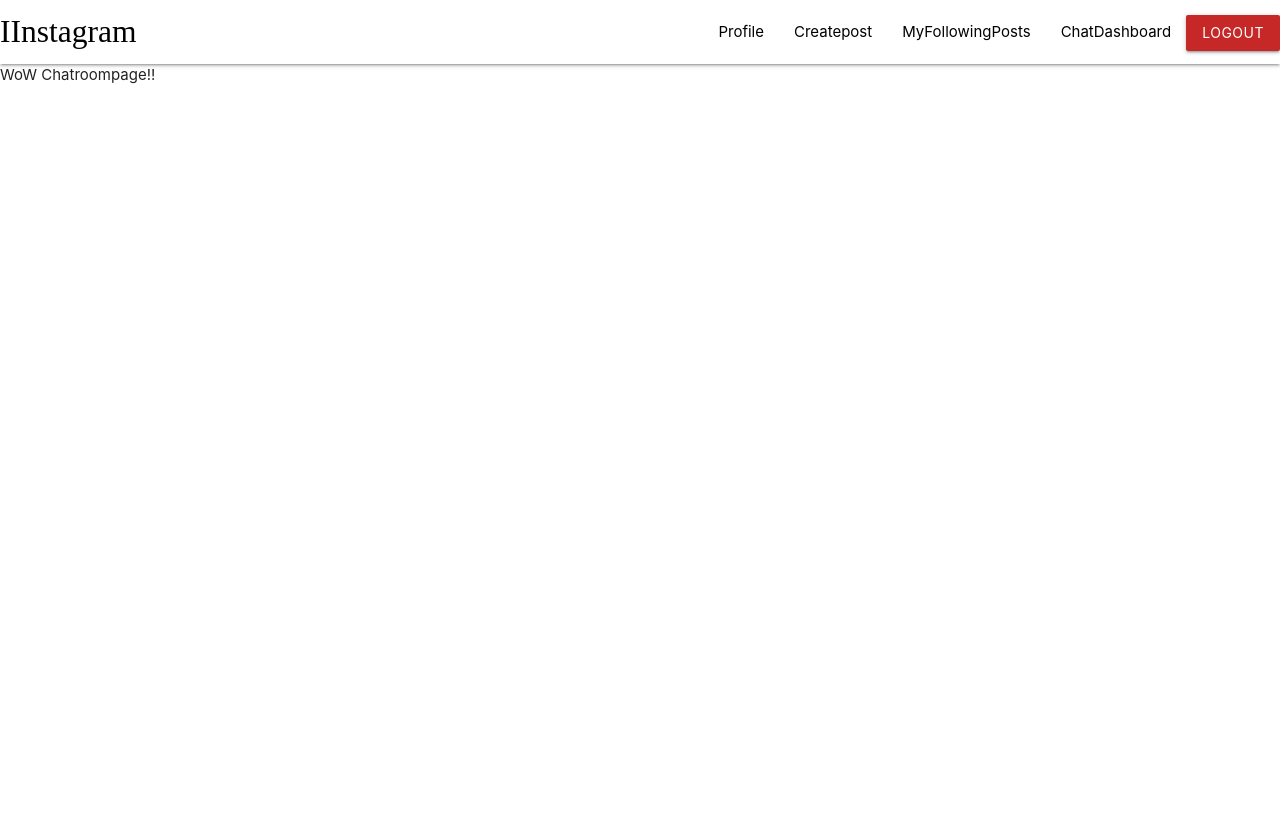
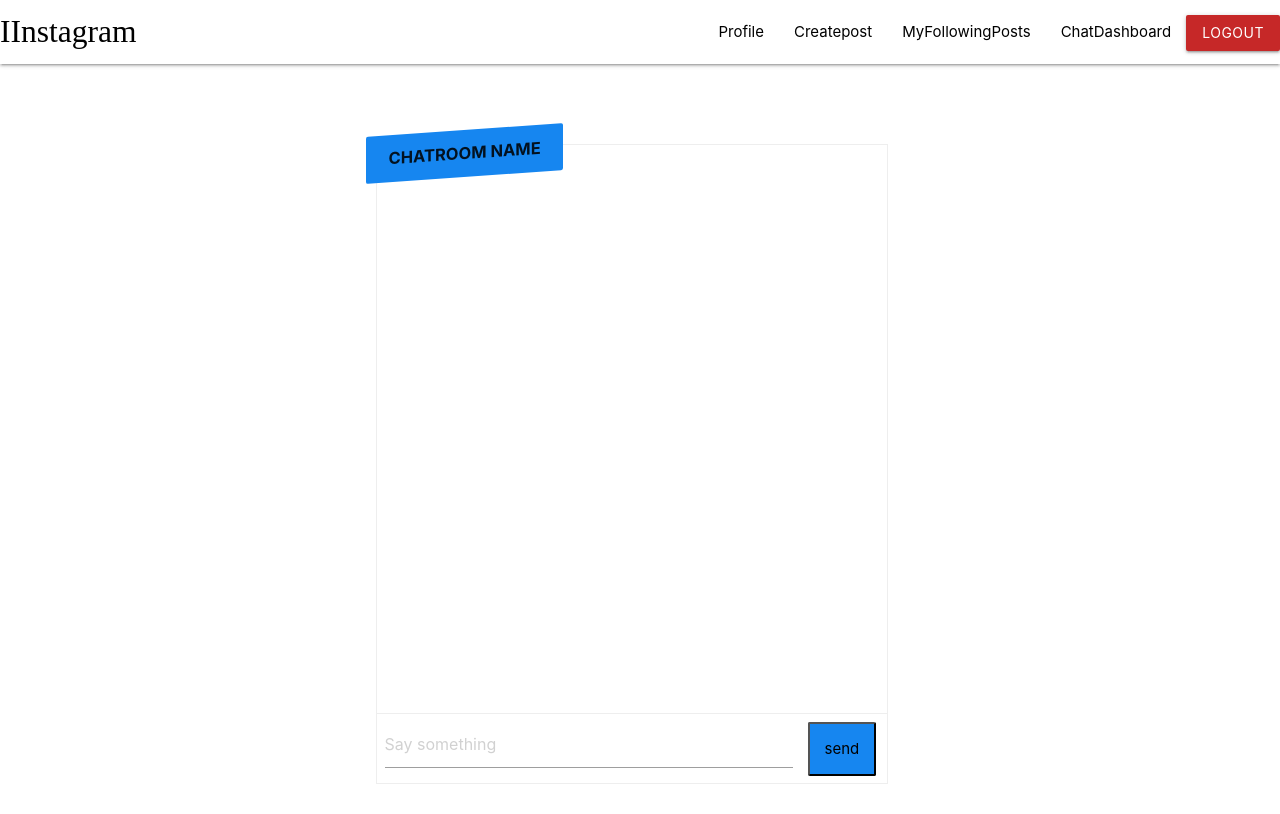
Before and after one commit to Yeaseen/IInstagram_MERN_STACK_Project, a React (Create React App) app in the folder client/: page /chatroompage/1 in a window 1280 px wide. Shown: the top 814 px of the page. Built offline with nearby package versions, Linux system fonts and the light colour scheme; sample sign-in values are in the browser's storage; a web font is replaced by a local one.

Commit message:
server client connnects

```diff
--- a/client/src/App.css
+++ b/client/src/App.css
@@ -136,3 +136,62 @@
     padding: 0.25rem 1rem;
     border-radius: 2px;
   }
+
+
+
+  .chatroomPage {
+    display: grid;
+    align-items: center;
+    justify-content: center;
+    height: 100vh;
+    width: 100vw;
+    margin: -8px;
+  }
+
+  .chatroomSection {
+    width: 40vw;
+    height: 80vh;
+    margin: auto;
+    border: 1px solid #eee;
+    position: relative;
+  }
+
+  .chatroomContent {
+    position: absolute;
+    top: 2.5rem;
+    left: 0;
+    right: 0;
+    bottom: 3.5rem;
+    padding: 0.5rem;
+    overflow: auto;
+  }
+
+  .chatroomActions {
+    position: absolute;
+    bottom: 0;
+    left: 0;
+    right: 0;
+    padding: 0.5rem;
+    display: grid;
+    grid-template-columns: 1fr 72px;
+    grid-gap: 1rem;
+    border-top: 1px solid #eee;
+  }
+
+  .chatroomActions button {
+    height: 100%;
+  }
+
+  .message {
+    margin-bottom: 0.25rem;
+  }
+
+  .otherMessage {
+    color: #0099cc;
+    font-weight: bold;
+  }
+
+  .ownMessage {
+    color: #00cc00;
+    font-weight: bold;
+  }
--- a/client/src/App.js
+++ b/client/src/App.js
@@ -25,12 +25,6 @@
 const Routing = (props) => {
     const history = useHistory()
     const { state, dispatch } = useContext(userContext)
-
-
-
-
-
-
     useEffect(() => {
         const user = JSON.parse(localStorage.getItem("user"))
         //console.log(typeof(user),user)
@@ -80,7 +74,7 @@
                 <ChatDashboard />
             </Route>
 
-            <Route path="/chatroompage/:id" >
+            <Route path="/chatroompage/:chatroomId" >
                 <ChatRoomPage />
             </Route>
 
--- a/client/src/WebSocket.js
+++ b/client/src/WebSocket.js
@@ -11,7 +11,7 @@
 export default ({ children }) => {
     let ws;
     const [socket, setSocket] = useState(null)
-     const setupSocket =  (token) => {
+    const setupSocket =  (token) => {
 
         //const token = localStorage.getItem("jwt")
         if (token && !socket) {
--- a/client/src/components/Navbar.js
+++ b/client/src/components/Navbar.js
@@ -3,7 +3,6 @@
 import { userContext } from '../App'
 
 import { WebSocketContext } from '../WebSocket'
-import makeToast from '../Toaster'
 
 const NavBar = () => {
     const history = useHistory()
@@ -23,8 +22,7 @@
                             localStorage.clear()
                             dispatch({ type: "CLEAR" })
                             history.push("/signin")
-                            ws.socket.disconnect()
-
+                            //if(ws.socket){ws.socket.disconnect()}
                         }}
                     >
                         Logout
@@ -36,7 +34,6 @@
         else {
             return [
                 <li><Link to="/signin">
-
                     Signin</Link></li>,
                 <li><Link to="/signup">Signup</Link></li>
             ]
--- a/client/src/components/screens/ChatRoomPage.js
+++ b/client/src/components/screens/ChatRoomPage.js
@@ -1,16 +1,98 @@
 import React, { useState, useEffect, useContext } from 'react'
 import { userContext } from '../../App'
 
-
+import { WebSocketContext } from '../../WebSocket'
 import { useParams } from 'react-router-dom'
 
-const ChatRoomPage = ()=>{
-    const {chatroomId} = useParams()
+
+const ChatRoomPage = () => {
+    const { chatroomId } = useParams()
+    const ws = useContext(WebSocketContext)
+    const [messages, setMessages] = useState([])
+    const { state, dispatch } = useContext(userContext)
+    const messageRef = React.useRef()
+
+    const sendMessage = () => {
+        if (ws.socket) {
+            ws.socket.emit("chatroomMessage", {
+                chatroomId,
+                message: messageRef.current.value
+            })
+
+            messageRef.current.value=""
+        }
+    }
+
+    useEffect(() => {
+        if (ws.socket) {
+            ws.socket.on("newMessage", (message) => {
+                const newMessages = [...messages, message]
+                setMessages(newMessages)
+            })
+
+        }
+        // eslint-disable-next-line
+    }, [messages])
 
 
-    return(
-        <div>
-         WoW Chatroompage!!
+    useEffect(() => {
+
+        if (ws.socket) {
+            ws.socket.emit("joinRoom", {
+                chatroomId
+            })
+        }
+        return () => {
+            if (ws.socket) {
+                ws.socket.emit("leaveRoom", {
+                    chatroomId
+                })
+            }
+        }
+        // eslint-disable-next-line
+    }, [])
+
+
+    return (
+        <div className="chatroomPage">
+            <div className="chatroomSection">
+                <div className="chatcardHeader">Chatroom Name</div>
+                <div className="chatroomContent">
+                    {
+                        messages.map((message) => (
+
+                            <div key={message._id} className="message">
+                                <span className={state._id == message.userId ? "ownMessage" : "otherMessage"}
+                                >{message.name}: </span> {" "}
+                                {message.message}
+                            </div>
+
+                        ))
+                    }
+
+
+                </div>
+
+                <div className="chatroomActions">
+                    <div>
+                        <input
+                            type="text"
+                            name="message"
+                            placeholder="Say something"
+                            ref={messageRef}
+                        />
+                    </div>
+                    <div >
+                        <button className="join"
+                            onClick={sendMessage}
+                        > send </button>
+
+                    </div>
+
+                </div>
+
+
+            </div>
         </div>
     )
 }
--- a/client/src/components/screens/Signin.js
+++ b/client/src/components/screens/Signin.js
@@ -4,6 +4,8 @@
 import {userContext} from '../../App'
 import {WebSocketContext} from '../../WebSocket'
 import makeToast from '../../Toaster'
+
+
 const SignIn = () => {
 
     const {state,dispatch} = useContext(userContext)
@@ -42,7 +44,7 @@
 
                 makeToast("success","Signed in successfully")
                 history.push("/")
-                 ws.setupSocket(data.token)
+                //ws.setupSocket(data.token)
             }
         }).catch(err=>{
             console.log(err)
```
Also changed, not shown: 1 other file (tests, documents, lock files or other folders).
